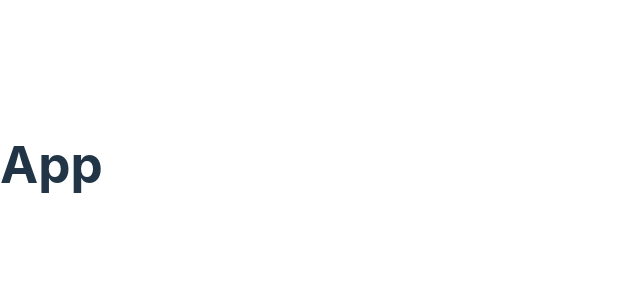
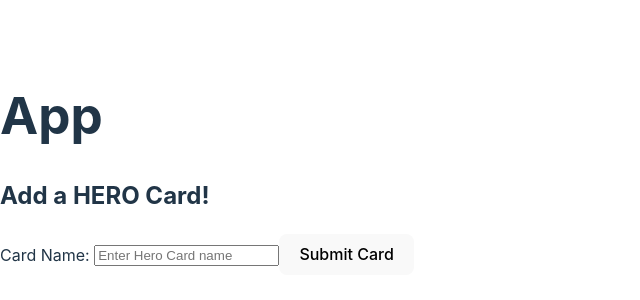
Before and after one commit to Jackie-Wisp/week7-assignment, a React (Vite) app in the folder client/: page / in a window 1280 px wide. Shown: the part 236-536 px from the top of the page, without its empty margins (0-640 px from the left). Built offline with nearby package versions, Linux system fonts and the light colour scheme.

Commit message:
added and worked through form.jsx with research into past workshops, realised i don't fully understand the purpose of everything and need to research more, for now just going to test cardname submit before attempting to add in all the data values for submission by the user

```diff
--- a/client/src/components/Form.jsx
+++ b/client/src/components/Form.jsx
@@ -2,7 +2,57 @@ import { useState } from "react";
 
 export default function Form() {
     const [formValues, setFormValues] = useState({
-      username: "",
-      email: "",
-    })
+      card_name: "",
+      src: "",
+      description:"",
+      level: "",
+    });
+
+    function handleChangeFormValues(event) {
+        setFormValues({
+            ...formValues,
+            [event.target.name]: event.target.value,
+        });
+    }
+
+    async function handleSubmit(event) {
+        event.preventDefault();
+
+        const response = await fetch("http://localhost:8080/add-card", {
+            method: "POST",
+            headers: { "Content-Type": "application/json", },
+            body: JSON.stringify(formValues),
+        });
+        console.log(formValues);
+
+        const data = await response.json();
+        console.log(data.message);
+
+        setFormValues({
+            card_name: "",
+            src: "",
+            description: "",
+            level: "",
+          });
+    }
+
+    return (
+        <>
+        <h2>Add a HERO Card!</h2>
+        <form onSubmit={handleSubmit}>
+            <label htmlFor="card_name">Card Name: </label>
+            <input
+            type="text"
+            id="card_name"
+            name="card_name"
+            placeholder="Enter Hero Card name"
+            required
+            onChange={handleChangeFormValues}
+            value={formValues.card_name}
+            />
+
+        <button type="submit">Submit Card</button>
+      </form>
+    </>
+  );
 }
```
Also changed, not shown: 1 other file (tests, documents, lock files or other folders).
